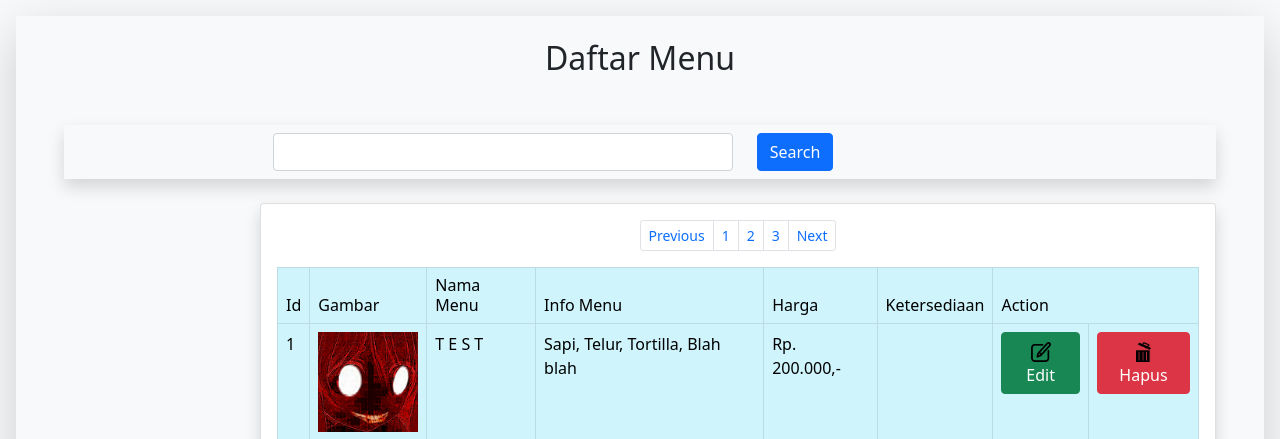
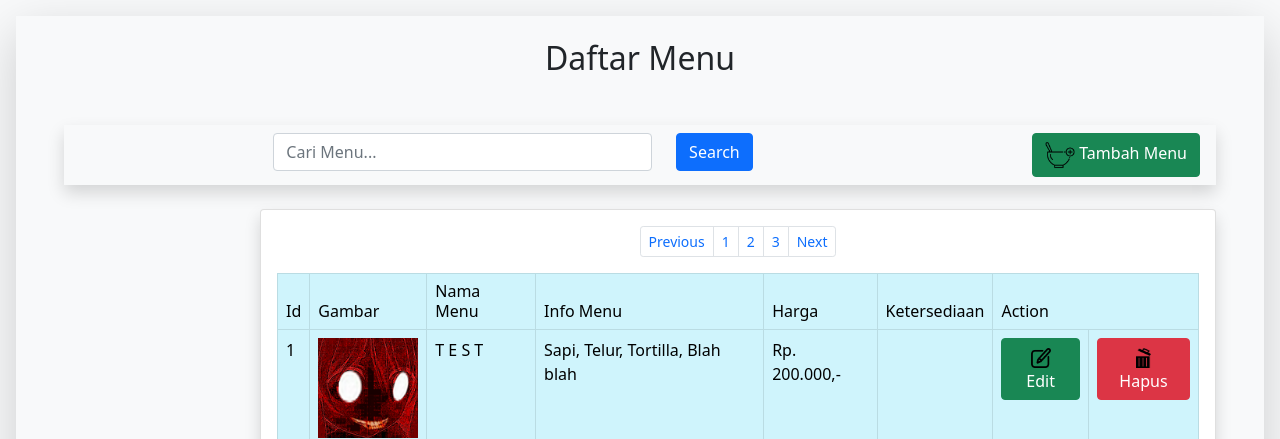
Before and after one commit to safutrasetya/cafee, a PHP site: page /daftarmenu.php in a window 1280 px wide. Shown: the top 439 px of the page. Run offline with PHP 8.4, Linux system fonts and the light colour scheme; some libraries are stand-ins or nearby versions.

Commit message:
daftarmakanan.php itu ga dipakai lagi yak. KLO ADA YANG MAU DITAMBAH TAROK DI daftarmenu.php ! Added icon tambah akun dan tambah menu

```diff
--- a/css/cafee.css
+++ b/css/cafee.css
@@ -17,3 +17,7 @@
   height: 500px;
 
 }
+.ukuranicon {
+  height: 20px;
+  width: 20px;
+}
--- a/daftarakun.php
+++ b/daftarakun.php
@@ -13,6 +13,7 @@
     <!--END BOSTTSTRAP AND CKEDITOR-->
     <!--CSS KITA SENDIRI-->
     <link rel="stylesheet" href="css/akun.css">
+    <link rel="stylesheet" href="css/cafee.css">
     <!--end css kita sendiri-->
     <title>cafee</title>
   </head>
@@ -31,13 +32,13 @@
               <form>
                 <div class="row">
                   <div class="col">
-                    <input type="text" class="form-control my-2" placeholder"Search">
+                    <input type="text" class="form-control my-2" placeholder="Cari Akun...">
                   </div>
                   <div class="col">
                     <button type="submit" class="btn btn-primary my-2">Search</button>
                   </div>
                   <div class="col" style="margin-right: -750px">
-                  <button type="submit" class="btn btn-danger my-2">+</button>
+                  <a href="tambahakun.php"><button type="button" class="btn btn-success my-2"><img src="img/tambahakun-icon2.png" style="height:30px; width:30px;"> Tambah akun</button></a>
                   </div>
                 </div>
               </form>
--- a/daftarmenu.php
+++ b/daftarmenu.php
@@ -46,11 +46,14 @@
             <div class="col-sm-10">
               <form>
                 <div class="row">
-                  <div class="col">
-                    <input type="text" class="form-control my-2" placeholder"Search">
+                  <div class="col-sm-5">
+                    <input type="text" class="form-control my-2" placeholder="Cari Menu...">
                   </div>
-                  <div class="col">
+                  <div class="col-sm-3">
                     <button type="submit" class="btn btn-primary my-2">Search</button>
+                  </div>
+                  <div class="col text-end me-3" style="">
+                    <a href="tambahmenu.php"><button type="button" class="btn btn-success my-2"><img src="img/tambahmenu-icon.png" style="height:30px; width:30px;"> Tambah Menu</button></a>
                   </div>
                 </div>
               </form>
```
Also changed, not shown: img/tambahakun-icon.png (added), img/tambahakun-icon2.png (added), img/tambahmenu-icon.png (added).
